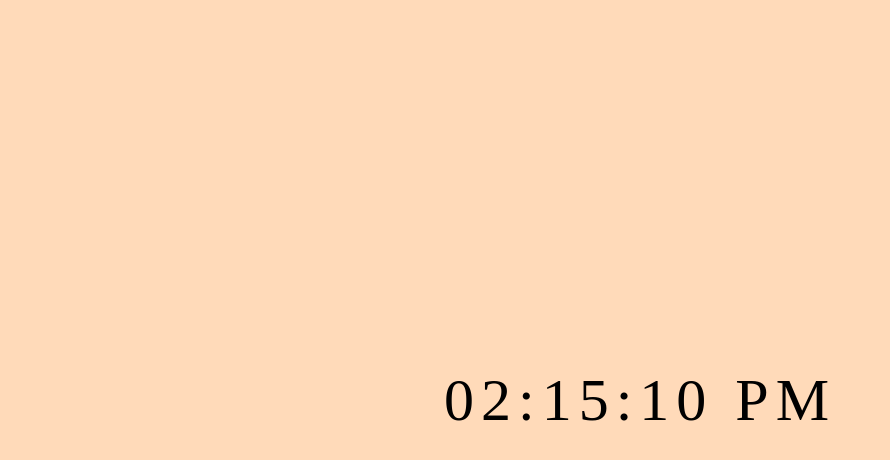
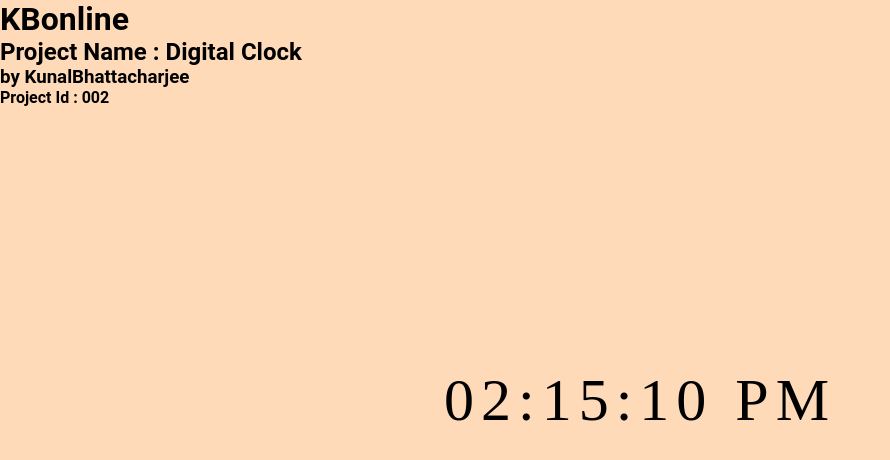
Before and after one commit to kuna-vat/Kunalbhattacharjee8, a plain HTML site: page index.html in a window 1280 px wide. Shown: the whole page, without its empty margins (0-890 px from the left). Drawn offline with Linux system fonts and the light colour scheme; a web font is replaced by a local one.

Commit message:
Update index.html

```diff
--- a/index.html
+++ b/index.html
@@ -9,7 +9,10 @@
  <link rel="stylesheet" href="https://cdnjs.cloudflare.com/ajax/libs/font-awesome/4.7.0/css/font-awesome.min.css">
 </head>
 <body>
-
+  <h1>KBonline </h1>
+  <h2>Project Name : Digital Clock</h2>
+  <h3> by KunalBhattacharjee</h3>
+  <h4> Project Id : 002</h4>
 
 
 <div id="MyClockDisplay" class="clock" onload="showTime()"></div>
```
